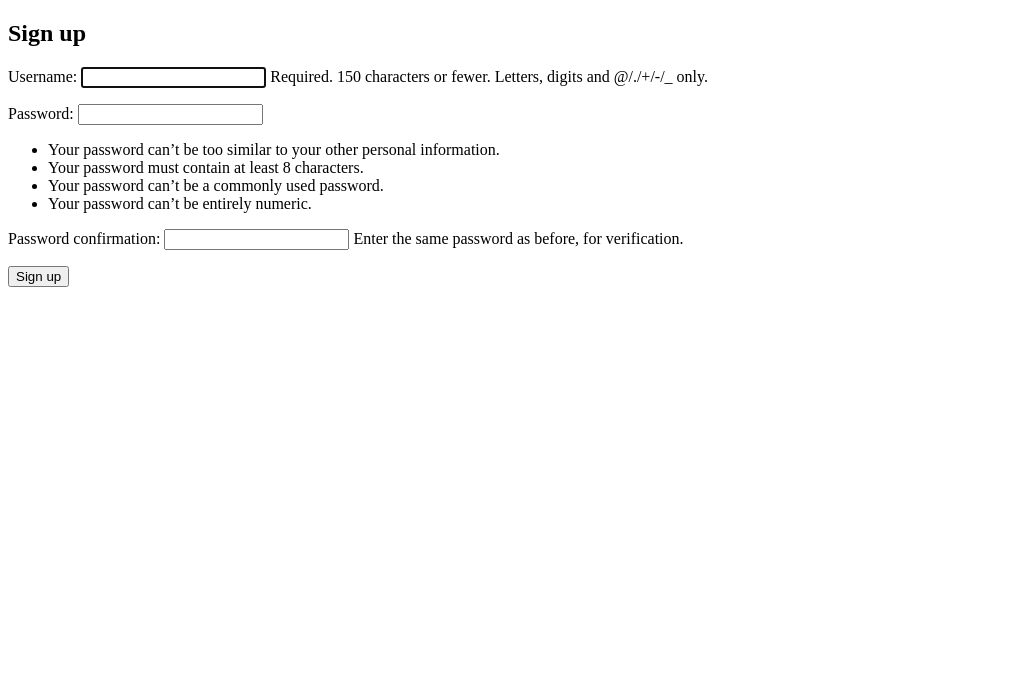
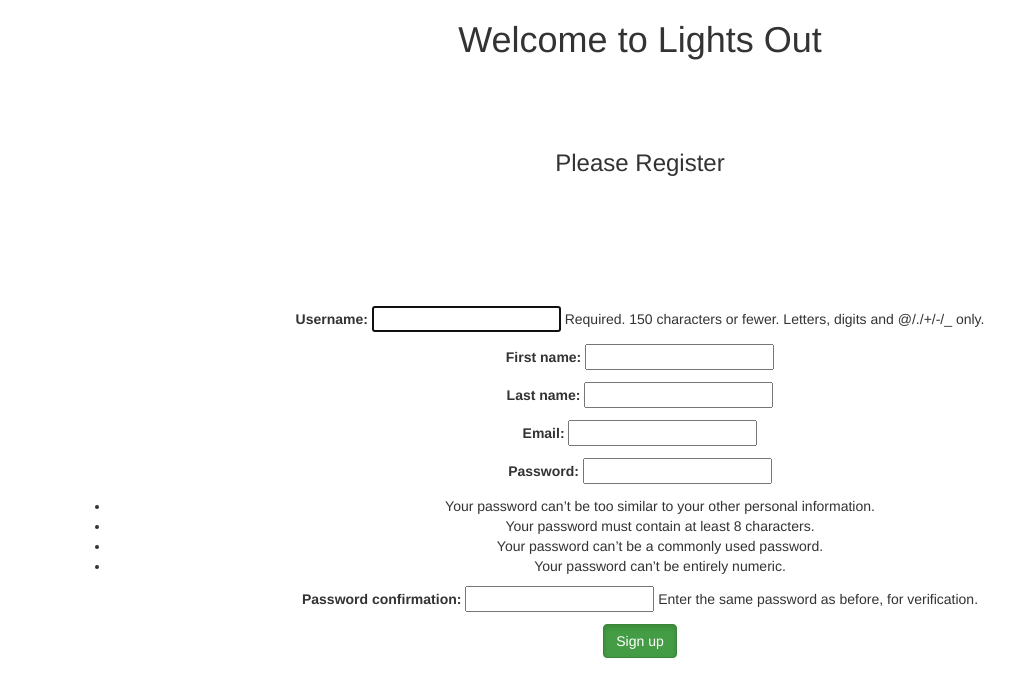
Before and after one commit to kartset/Lights-Out, a Django app: page /accounts/signup/ in a window 1280 px wide. Shown: the top 697 px of the page, without its empty margins (0-1036 px from the left). Run offline with Django 3.2, Linux system fonts and the light colour scheme; some libraries are stand-ins or nearby versions.

Commit message:
login and signup fixed

```diff
--- a/accounts/forms.py
+++ b/accounts/forms.py
@@ -1,5 +1,7 @@
 from django import forms
 from django.contrib.auth.forms import AuthenticationForm
+from django.contrib.auth.models import User
+from django.contrib.auth.forms import UserCreationForm
 
 class LoginForm(AuthenticationForm):
   username=forms.CharField(widget=forms.TextInput(
@@ -8,3 +10,27 @@ class LoginForm(AuthenticationForm):
   password=forms.CharField(widget=forms.PasswordInput(
   attrs={'class':'form-control', 'placeholder': 'Enter Password'}
   ), label="Password")
+
+class RegistrationForm(UserCreationForm):
+  email=forms.EmailField(required=True)
+
+  class Meta:
+    model=User
+    fields=(
+      'username',
+      'first_name',
+      'last_name',
+      'email',
+      'password1',
+      'password2'
+    )
+
+  def save(self, commit=True):
+    user=super(RegistrationForm, self).save(commit=False)
+    user.first_name=cleaned_data['first_name']
+    user.last_name=cleaned_data['last_name']
+    user.email=cleaned_data['email']
+
+    if commit:
+      user.save()
+    return user
--- a/accounts/views.py
+++ b/accounts/views.py
@@ -1,10 +1,23 @@
 from django.shortcuts import render
-from django.contrib.auth.forms import UserCreationForm
+from accounts.forms import RegistrationForm
+from accounts.forms import UserCreationForm
 from django.urls import reverse_lazy
 from django.views import generic
+from django.shortcuts import render, redirect
 
 
 class SignUp(generic.CreateView):
-    form_class = UserCreationForm
+    form_class = RegistrationForm
     success_url = reverse_lazy('login')
     template_name = 'signup.html'
+
+def register(request):
+  if request.method =='POST':
+    form=RegistrationForm(request.POST)
+    if form.is_valid():
+      form.save()
+      return(redirect('/accounts'))
+  else:
+    form=RegistrationForm()
+    args={'form': form}
+    return render(request, 'templates/signup.html', args)
--- a/templates/signup.html
+++ b/templates/signup.html
@@ -1,12 +1,28 @@
-{% extends 'base.html' %}
-
-{% block title %}Sign Up{% endblock %}
-
-{% block content %}
-  <h2>Sign up</h2>
-  <form method="post">
-    {% csrf_token %}
-    {{ form.as_p }}
-    <button type="submit">Sign up</button>
-  </form>
-{% endblock %}
+<!DOCTYPE html>
+<html>
+  <head>
+    <title>Register</title>
+    <link rel="stylesheet" href="https://maxcdn.bootstrapcdn.com/bootstrap/3.4.0/css/bootstrap.min.css">
+  </head>
+<body>
+  <div id="container" class="container">
+    <div class="row">
+      <div class="col-sm-12 offset-sm-2 text-center">
+        <h1 class="display-3">Welcome to Lights Out</h1>
+        <br><br><br>
+        <h3 class="display-3">Please Register</h3>
+        <br><br><br>
+        <br><br><br>
+        <div class="info-form">
+          <form method="post">
+            {% csrf_token %}
+            {{ form.as_p }}
+            <button class="btn btn-success active" type="submit">Sign up</button>
+          </form>
+        </div>
+      </div>
+      <br>
+    </div>
+  </div>
+</body>
+</html>
```
Also changed, not shown: templates/login.html (+17 -9 lines).
